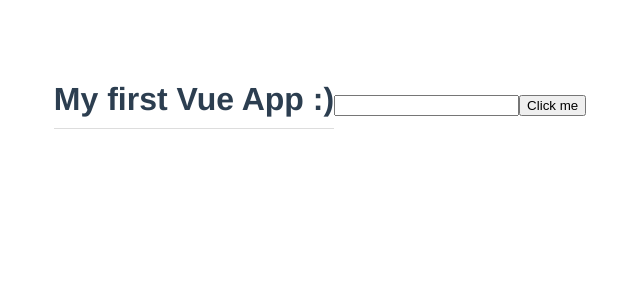
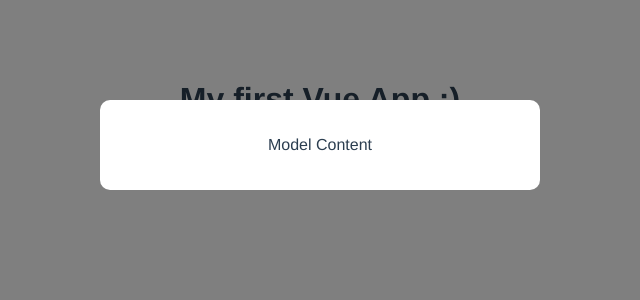
Before and after one commit to JonathanAspeling/vue-model-project, a Vue app: page / in a window 1280 px wide. Shown: the top 300 px of the page, without its empty margins (320-960 px from the left). Built offline with nearby package versions, Linux system fonts and the light colour scheme.

Commit message:
Completing first component as part of tut

```diff
--- a/src/App.vue
+++ b/src/App.vue
@@ -1,13 +1,15 @@
 <template>
 <h1>{{title}}</h1>
-<input type="text" ref="name">
-<button @click="handleClick">Click me</button>
+<Model/>
 </template>
 
 <script>
 
+import Model from './components/Model.vue';
+
 export default {
   name: "App",
+  components: {Model},
   data(){
     return{
       title:'My first Vue App :)',
--- a/src/components/Model.vue
+++ b/src/components/Model.vue
@@ -20,8 +20,9 @@
     }
     .backdrop{
         top:0;
+        left: 0;
         position: fixed;
-        background: rgba(0,0,0,0,0.5);
+        background: rgba(0,0,0,0.5);
         width: 100%;
         height: 100%;
     }
```
